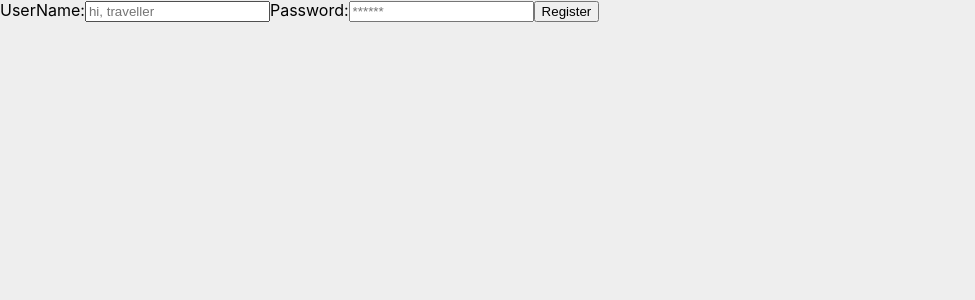
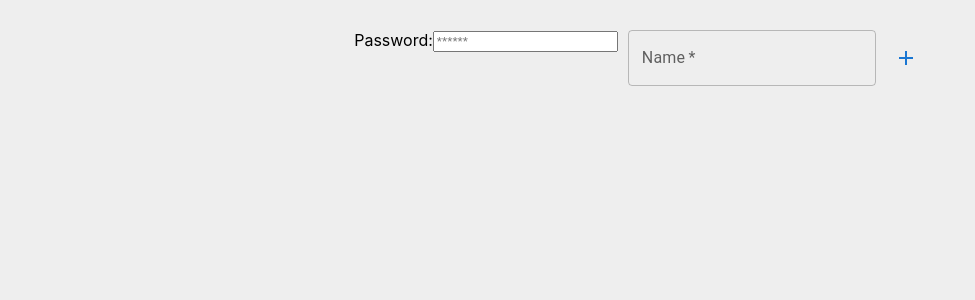
Before and after one commit to neuefische/muc-22-2-team-pause, a React (Create React App) app in the folder frontend/: page /signup in a window 1280 px wide. Shown: the top 300 px of the page, without its empty margins (0-975 px from the left). Built offline with nearby package versions, Linux system fonts and the light colour scheme; no server answers.

Commit message:
Add mui-components to AddUser.tsx

```diff
--- /dev/null
+++ b/frontend/src/component/AddUser.css
@@ -0,0 +1,14 @@
+.loginContainer {
+    display: flex;
+    flex-direction: row;
+    flex-wrap: wrap;
+    justify-content: center;
+    margin: 30px;
+}
+
+.formContainer{
+    flex-direction: column;
+    display: grid;
+    grid-auto-flow: column;
+    grid-column-gap: 10px;
+}
--- a/frontend/src/component/AddUser.tsx
+++ b/frontend/src/component/AddUser.tsx
@@ -1,8 +1,11 @@
 import {NewUser} from "../model/User";
 import {ChangeEvent, FormEvent, useState} from "react";
+import {IconButton, TextField} from "@mui/material";
+import  "./AddUser.css"
+import {AddSharp} from "@mui/icons-material";
 
-type AddUserProps ={
-    createUser:(user:NewUser)=> void
+type AddUserProps = {
+    createUser: (user: NewUser) => void
 }
 
 export default function AddUser(props:AddUserProps){
@@ -12,30 +15,19 @@ export default function AddUser(props:AddUserProps){
     }
     const [newUser, setNewUser] = useState<NewUser>(emptyUser)
 
-
-    function handleSubmit(event:FormEvent<HTMLFormElement>){
+    function handleSubmit(event: FormEvent<HTMLFormElement>) {
         event.preventDefault()
         props.createUser(newUser)
     }
 
-    function handleOnChange(event:ChangeEvent<HTMLInputElement>){
+    function handleOnChange(event: ChangeEvent<HTMLInputElement>) {
         setNewUser(prevState => ({...prevState, [event.target.name]: event.target.value}))
 
     }
 
-    return(
-        <div>
-            <form onSubmit={handleSubmit}>
-                <label>
-                    UserName:
-                    <input
-                        type={"text"}
-                        name={"username"}
-                        value={newUser.username}
-                        onChange={handleOnChange}
-                        placeholder={"hi, traveller"}
-                    />
-                </label>
+    return (
+        <div className={"loginContainer"}>
+            <form className={"formContainer"} onSubmit={handleSubmit}>
 
                 <label>
                     Password:
@@ -48,7 +40,18 @@ export default function AddUser(props:AddUserProps){
                     />
                 </label>
 
-                <button type={"submit"}>Register</button>
+                <TextField
+                    label={"Name"}
+                    type={"text"}
+                    name={"name"}
+                    value={newUser.name}
+                    onChange={handleOnChange}
+                    placeholder={"hi, new traveller"}
+                    required={true}
+                />
+                <IconButton color={"primary"} type={"submit"}>
+                    <AddSharp/>
+                </IconButton>
             </form>
         </div>
     )
```
